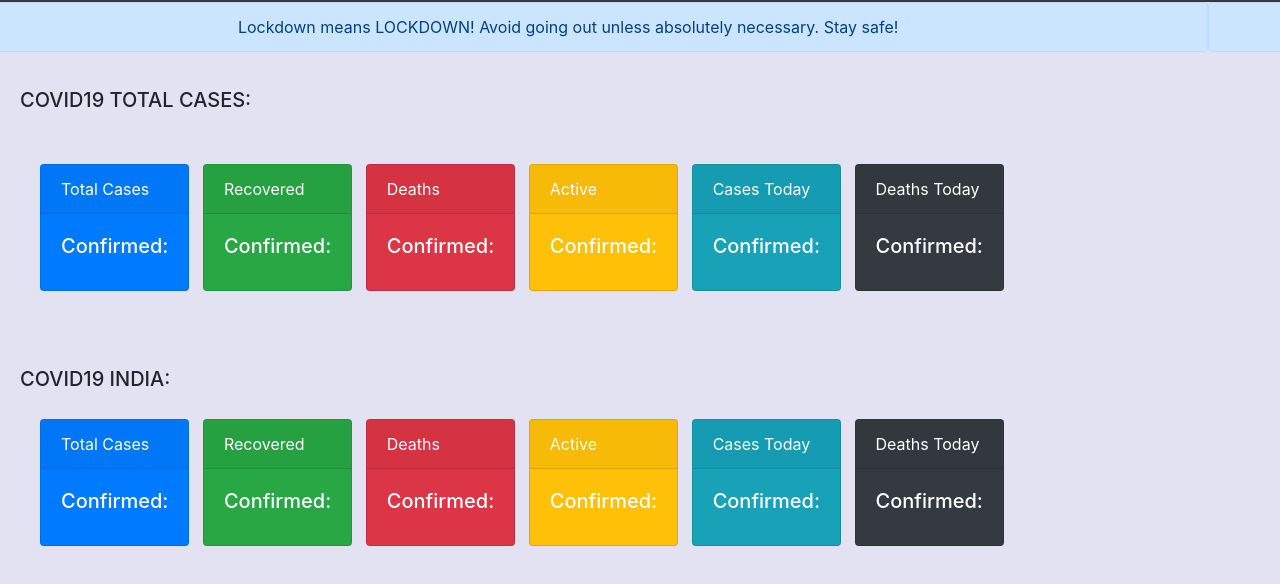
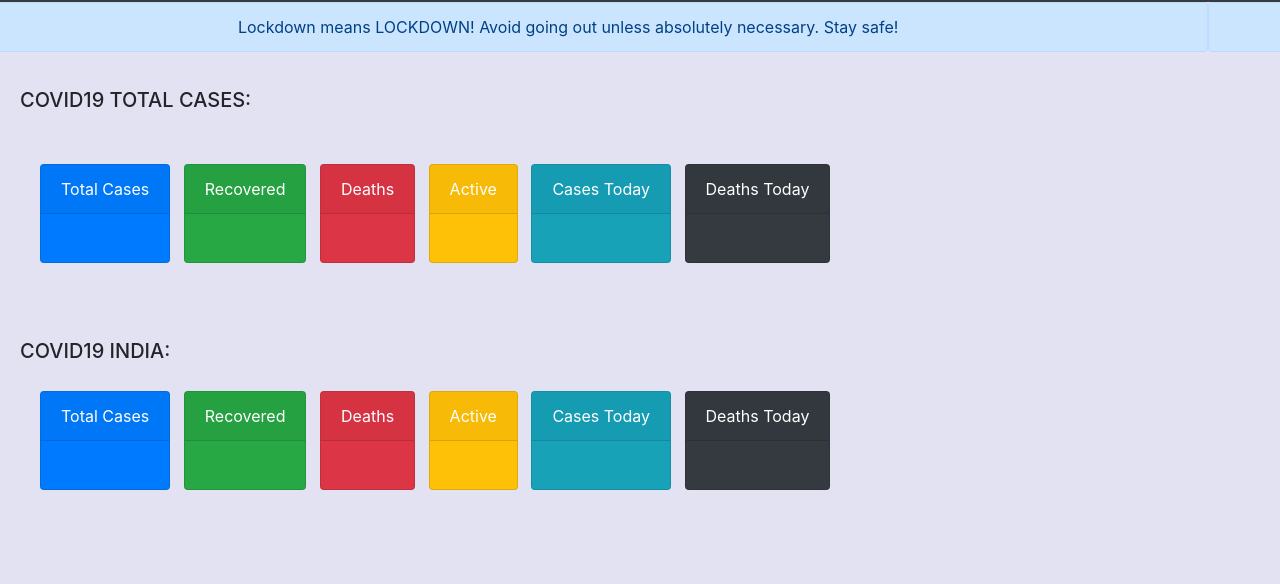
Before and after one commit to gouthamelango/Covid19, a plain HTML site: page index.html in a window 1280 px wide. Shown: the part 54-638 px from the top of the page. Drawn offline with nearby package versions, Linux system fonts and the light colour scheme; no server answers.

Commit message:
Update index.html

```diff
--- a/index.html
+++ b/index.html
@@ -53,48 +53,42 @@
                             <div class="card text-white bg-primary mb-3" style="max-width: 18rem;">
                                     <div class="card-header">Total Cases</div>
                                         <div class="card-body">
-                                          <h5 class="card-title">Confirmed:</h5>
-                                          <p class="card-text , total_cases"></p>
+                                          <h5><p class="card-text , total_cases"></p></h5>
                                     </div>
                                 </div>
                                 &nbsp; &nbsp;
                                 <div class="card text-white bg-success mb-3" style="max-width: 18rem;">
                                         <div class="card-header">Recovered</div>
                                             <div class="card-body">
-                                              <h5 class="card-title">Confirmed:</h5>
-                                              <p class="card-text , total_recovered"></p>
+                                                <h5> <p class="card-text , total_recovered"></p></h5>
                                         </div>
                                 </div>
                                 &nbsp; &nbsp;
                                 <div class="card text-white bg-danger mb-3" style="max-width: 18rem;">
                                         <div class="card-header">Deaths</div>
                                             <div class="card-body">
-                                              <h5 class="card-title">Confirmed:</h5>
-                                              <p class="card-text , total_deaths"></p>
+                                              <h5><p class="card-text , total_deaths"></p></h5>
                                         </div>
                                 </div>
                                 &nbsp; &nbsp;
                                 <div class="card text-white bg-warning mb-3" style="max-width: 18rem;">
                                         <div class="card-header">Active</div>
                                             <div class="card-body">
-                                              <h5 class="card-title">Confirmed:</h5>
-                                              <p class="card-text , total_active_cases"></p>
+                                              <h5> <p class="card-text , total_active_cases"></p></h5>
                                         </div>
                                 </div>
                                 &nbsp; &nbsp;
                                 <div class="card text-white bg-info mb-3" style="max-width: 18rem;">
                                         <div class="card-header">Cases Today</div>
                                             <div class="card-body">
-                                              <h5 class="card-title">Confirmed:</h5>
-                                              <p class="card-text , total_new_cases_today"></p>
+                                              <h5> <p class="card-text , total_new_cases_today"></p></h5>
                                         </div>
                                 </div>
                                 &nbsp; &nbsp;
                                 <div class="card text-white bg-dark mb-3" style="max-width: 18rem;">
                                         <div class="card-header">Deaths Today</div>
                                             <div class="card-body">
-                                              <h5 class="card-title">Confirmed:</h5>
-                                              <p class="card-text , total_new_deaths_today"></p>
+                                             <h5> <p class="card-text , total_new_deaths_today"></p></h5>
                                         </div>
                                 </div>
                     </div>
@@ -106,48 +100,42 @@
                         <div class="card text-white bg-primary mb-3" style="max-width: 18rem;">
                                 <div class="card-header">Total Cases</div>
                                     <div class="card-body">
-                                      <h5 class="card-title">Confirmed:</h5>
-                                      <p class="card-text , incases"></p>
+                                      <h5><p class="card-text , incases"></p></h5>
                                 </div>
                             </div>
                             &nbsp; &nbsp;
                             <div class="card text-white bg-success mb-3" style="max-width: 18rem;">
                                     <div class="card-header">Recovered</div>
                                         <div class="card-body">
-                                          <h5 class="card-title">Confirmed:</h5>
-                                          <p class="card-text , inrecovered"></p>
+                                        <h5><p class="card-text , inrecovered"></p></h5>
                                     </div>
                             </div>
                             &nbsp; &nbsp;
                             <div class="card text-white bg-danger mb-3" style="max-width: 18rem;">
                                     <div class="card-header">Deaths</div>
                                         <div class="card-body">
-                                          <h5 class="card-title">Confirmed:</h5>
-                                          <p class="card-text , indeaths"></p>
+                                          <h5> <p class="card-text , indeaths"></p></h5>
                                     </div>
                             </div>
                             &nbsp; &nbsp;
                             <div class="card text-white bg-warning mb-3" style="max-width: 18rem;">
                                     <div class="card-header">Active</div>
                                         <div class="card-body">
-                                          <h5 class="card-title">Confirmed:</h5>
-                                          <p class="card-text , inactive"></p>
+                                          <h5><p class="card-text , inactive"></p></h5>
                                     </div>
                             </div>
                             &nbsp; &nbsp;
                             <div class="card text-white bg-info mb-3" style="max-width: 18rem;">
                                     <div class="card-header">Cases Today</div>
                                         <div class="card-body">
-                                          <h5 class="card-title">Confirmed:</h5>
-                                          <p class="card-text , intodaycases"></p>
+                                          <h5><p class="card-text , intodaycases"></p></h5>
                                     </div>
                             </div>
                             &nbsp; &nbsp;
                             <div class="card text-white bg-dark mb-3" style="max-width: 18rem;">
                                     <div class="card-header">Deaths Today</div>
                                         <div class="card-body">
-                                          <h5 class="card-title">Confirmed:</h5>
-                                          <p class="card-text , intodaydeaths"></p>
+                                         <h5><p class="card-text , intodaydeaths"></p></h5>
                                     </div>
                             </div>
                 </div>
```
